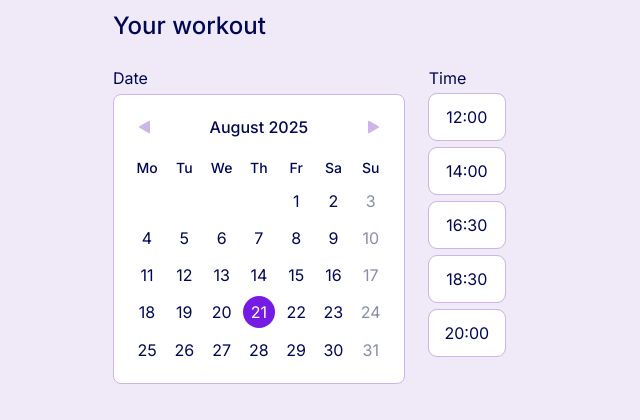
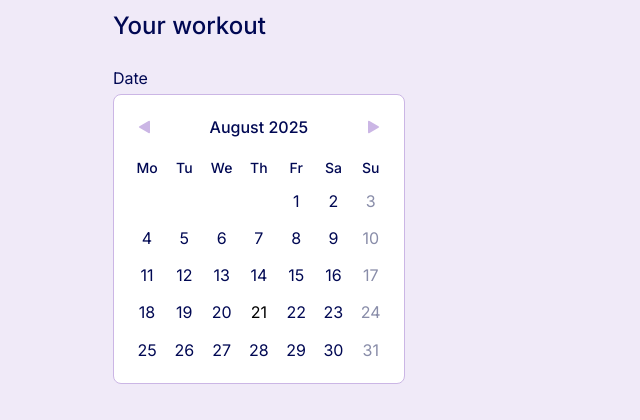
Before and after one commit to AlbertDabal/zadanie-think1st, a Next.js app: page / in a window 1280 px wide. Shown: the part 756-1176 px from the top of the page, without its empty margins (314-954 px from the left). Built offline with nearby package versions, Linux system fonts and the light colour scheme; no server answers.

Commit message:
fix calendar style and function

```diff
--- a/src/components/DateTimePicker/DateTimePicker.tsx
+++ b/src/components/DateTimePicker/DateTimePicker.tsx
@@ -26,6 +26,11 @@ export const DateTimePicker: FC<DateTimePickerProps> = ({ dateName, timeName, da
 
   const blockDates = useMemo(() => allHolidays.map((item) => item.date), [allHolidays]);
 
+  const isSunday = useMemo(() => {
+    if (!dateValue) return false;
+    return new Date(dateValue).getDay() === 0;
+  }, [dateValue]);
+
   const isBlockDate = dateValue ? blockDates.includes(toYYYYMMDD(dateValue) ?? '') : false;
 
   const foundObservanceDate = useMemo(() => {
@@ -45,7 +50,10 @@ export const DateTimePicker: FC<DateTimePickerProps> = ({ dateName, timeName, da
         value={dateValue}
         handleChange={handleChange}
       />
-      {!isBlockDate && <TimeSlots value={timeValue} handleChange={handleChange} name={timeName} />}
+
+      {!isBlockDate && dateValue !== null && !isSunday && (
+        <TimeSlots value={timeValue} handleChange={handleChange} name={timeName} />
+      )}
     </div>
   );
 };
--- a/src/components/DateTimePicker/subcomponets/DataPicker/DataPicker.tsx
+++ b/src/components/DateTimePicker/subcomponets/DataPicker/DataPicker.tsx
@@ -3,10 +3,10 @@
 import { ArrowLeft } from '@/core/assets/ArrowLeft';
 import { ArrowRight } from '@/core/assets/ArrowRight';
 import { ErrorIcon } from '@/core/assets/ErrorIcon';
+import { FC } from 'react';
 import DatePicker from 'react-datepicker';
 import 'react-datepicker/dist/react-datepicker.css';
 import './custom-datepicker.css';
-import { FC } from 'react';
 
 export type DatePickerProps = {
   dayClassName?: (date: Date) => string;
@@ -17,17 +17,12 @@ export type DatePickerProps = {
 };
 
 export const DataPicker: FC<DatePickerProps> = ({ dayClassName, foundObservanceDate, handleChange, value, name }) => {
-  //NAPRAWIC DATE PICKER DOMYSLNIE JEST DATA I PRZY ZMIANIE MIESIACA
-  // TEZ ZMIENIA SIE DZIEN A NIE ZAPISUJE SIE DO STANU
-
   return (
     <div className="">
       <p className="pb-[8px] leading-none">Date</p>
       <DatePicker
         selected={value}
-        onChange={(d) => {
-          handleChange(name, d);
-        }}
+        onChange={(date) => handleChange(name, date)}
         calendarStartDay={1}
         inline
         dayClassName={dayClassName}
--- a/src/components/DateTimePicker/subcomponets/DataPicker/custom-datepicker.css
+++ b/src/components/DateTimePicker/subcomponets/DataPicker/custom-datepicker.css
@@ -30,14 +30,6 @@
   line-height: 32px;
 }
 
-.react-datepicker__day:hover {
-  /* Hover effect for days */
-  width: 32px;
-  height: 32px;
-  line-height: 32px;
-  border-radius: 50%;
-}
-
 /* Day names (Mon, Tue, etc.) */
 .react-datepicker__day-name {
   color: #000853;
@@ -48,8 +40,12 @@
 /* Hover state with background color */
 .react-datepicker__day:hover {
   border-radius: 50% !important;
-  background-color: #761be4;
+  /* background-color: #761be4; */
   color: #101828;
+  width: 32px;
+  height: 32px;
+  line-height: 32px;
+  border-radius: 50%;
 }
 
 /* Hide days outside the current month */
@@ -66,26 +62,6 @@
 .react-datepicker__navigation--next {
   /* Right arrow */
   top: 8px;
-}
-
-/* Selected day styles */
-.react-datepicker__day--selected,
-.react-datepicker__day--keyboard-selected {
-  background-color: #761be4;
-  color: white !important;
-  border-radius: 50%;
-  transition: all 0.2s ease-in-out;
-  line-height: 32px;
-}
-
-.react-datepicker__day--selected:hover,
-.react-datepicker__day--keyboard-selected:hover {
-  /* Hover effect for selected day */
-  background-color: #761be4 !important;
-  color: white !important;
-  border-radius: 50%;
-  transition: all 0.2s ease-in-out;
-  line-height: 32px;
 }
 
 /* Align day names row */
@@ -113,3 +89,58 @@
   background-color: #d8b4fe;
   cursor: pointer;
 }
+
+/* Dzień dzisiejszy, jeśli NIE jest wybrany */
+.react-datepicker__day--today:not(.react-datepicker__day--selected):not(.react-datepicker__day--keyboard-selected):not(
+    :focus
+  ) {
+  background-color: transparent !important;
+  color: inherit !important;
+  font-weight: normal !important;
+}
+
+/* Selected day styles */
+.react-datepicker__day--selected,
+.react-datepicker__day--keyboard-selected {
+  /* background-color: #761be4; */
+  color: white !important;
+  border-radius: 50%;
+  transition: all 0.2s ease-in-out;
+  line-height: 32px;
+}
+
+.react-datepicker__day--selected:hover,
+.react-datepicker__day--keyboard-selected:hover {
+  /* Hover effect for selected day */
+  background-color: #761be4 !important;
+  color: white !important;
+  border-radius: 50%;
+  transition: all 0.2s ease-in-out;
+  line-height: 32px;
+}
+
+.react-datepicker__day--keyboard-selected,
+.react-datepicker__month-text--keyboard-selected,
+.react-datepicker__quarter-text--keyboard-selected,
+.react-datepicker__year-text--keyboard-selected {
+  background-color: white !important; /* nowy kolor tła */
+  color: rgb(0, 0, 0) !important; /* nowy kolor tekstu */
+}
+
+.react-datepicker__day--selected,
+.react-datepicker__day--in-selecting-range,
+.react-datepicker__day--in-range,
+.react-datepicker__month-text--selected,
+.react-datepicker__month-text--in-selecting-range,
+.react-datepicker__month-text--in-range,
+.react-datepicker__quarter-text--selected,
+.react-datepicker__quarter-text--in-selecting-range,
+.react-datepicker__quarter-text--in-range,
+.react-datepicker__year-text--selected,
+.react-datepicker__year-text--in-selecting-range,
+.react-datepicker__year-text--in-range {
+  background-color: #761be4 !important;
+  color: white !important;
+  border-radius: 50% !important;
+  line-height: 32px;
+}
--- a/src/components/FormPersonalInfo/FormPersonalInfo.tsx
+++ b/src/components/FormPersonalInfo/FormPersonalInfo.tsx
@@ -19,7 +19,7 @@ export const FormPersonalInfo = () => {
     lastName: '',
     email: '',
     age: 8,
-    date: new Date(),
+    date: null,
     time: '',
     file: [],
   };
```
